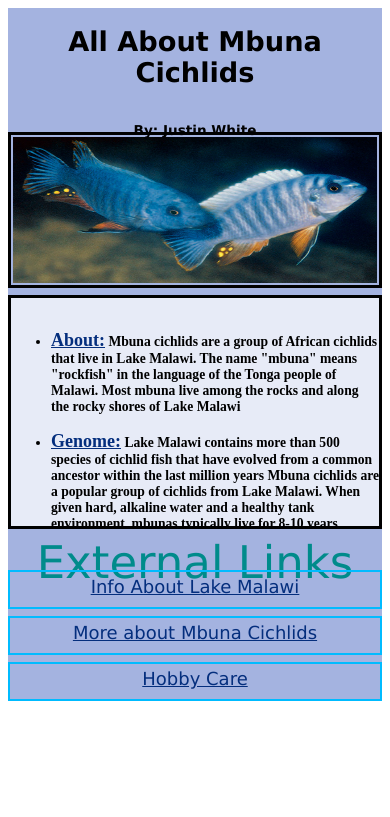
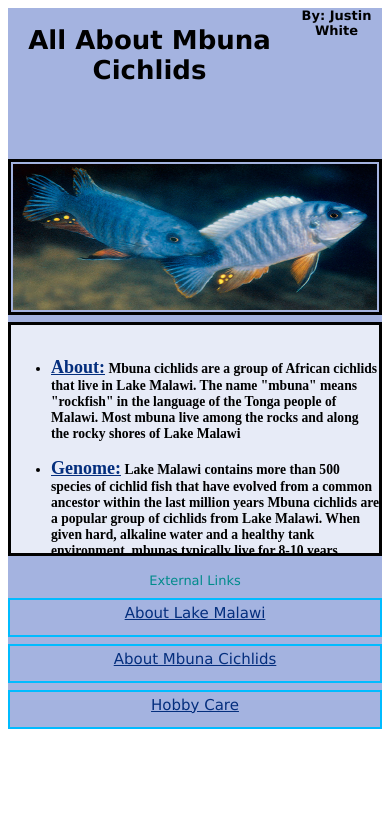
Before and after one commit to JWhite412965/Udacity-Blog, a plain HTML site: page index.html in a window 390 px wide. Drawn offline with Linux system fonts and the light colour scheme.

Commit message:
responsive issue and header addition
adjusted css for issue with links clipping on screen resize.
added <header> element and styled with css

```diff
--- a/css/about-history.css
+++ b/css/about-history.css
@@ -6,7 +6,7 @@
     display: grid;
     height: fit-content;
     width: 100%vw;
-    grid-template-rows: 7vw 45vw 30vw 7vw;
+    grid-template-rows: 13vw 45vw 30vw 7vw;
     grid-template-columns: repeat(6, 1fr);
     grid-template-areas:
         "head1 head1 head1 head2 head2 head2"
@@ -18,6 +18,9 @@
 
 }
 
+header {
+    display: inline-block
+}
 
 .heading1 {
     grid-area: head1;
@@ -72,7 +75,7 @@
 @media(max-width:550px) {
     .whole {
         grid-template-columns: 1fr;
-        grid-template-rows: 15vw 65vw 40vw 15vw 100vw 40vw 7vw 7vw;
+        grid-template-rows: 15vw 65vw 40vw 15vw 100vw 40vw 9vw 9vw;
         grid-template-areas:
             "head1"
             "img1"
--- a/css/fonts.css
+++ b/css/fonts.css
@@ -1,7 +1,10 @@
-
-    /* highlight fonts */
+/* highlight fonts */
 .heading {
 
+    font-family: Verdana, Geneva, Tahoma, sans-serif;
+}
+
+header {
     font-family: Verdana, Geneva, Tahoma, sans-serif;
 }
 
@@ -11,10 +14,12 @@
 
 .link1 {
     font-family: Verdana, Geneva, Tahoma, sans-serif;
+
 }
 
 .link2 {
     font-family: Verdana, Geneva, Tahoma, sans-serif;
+
 }
 
 .link3 {
@@ -45,11 +50,14 @@
     font-family: Verdana, Geneva, Tahoma, sans-serif;
 }
 
-a {  /* link color */
+a {
+    /* link color */
     color: rgb(4, 46, 125);
     font-size: large;
+
 }
 
-a:hover { /* link color when hover */
+a:hover {
+    /* link color when hover */
     color: crimson;
 }
--- a/css/hobby-care.css
+++ b/css/hobby-care.css
@@ -6,7 +6,7 @@
     display: grid;
     height: fit-content;
     width: 100%vw;
-    grid-template-rows: 7vw 45vw 30vw 7vw;
+    grid-template-rows: 13vw 45vw 30vw 7vw;
     grid-template-columns: repeat(4, 1fr);
     grid-template-areas:
         "head head head head"
@@ -53,7 +53,7 @@
 @media(max-width:550px) {
     .whole {
         grid-template-columns: 1fr;
-        grid-template-rows: 15vw 40vw 60vw 7vw 7vw;
+        grid-template-rows: 15vw 40vw 60vw 9vw 9vw;
         grid-template-areas:
             "head"
             "img"
@@ -78,6 +78,6 @@
             "home";
 
 
-        font-size: 100%;
+        font-size: 90%;
     }
 }
--- a/css/index.css
+++ b/css/index.css
@@ -6,7 +6,7 @@
     display: grid;
     width: 100%vw;
     height: fit-content;
-    grid-template-rows: 25vw 45vw 30vw 7vw 7vw;
+    grid-template-rows: 25vw 45vw 30vw 7vw 9vw;
     grid-template-columns: repeat(3, 1fr);
     grid-template-areas:
         "head head head"
@@ -19,10 +19,12 @@
 }
 
 
-.heading {
+header {
     text-align: center;
     font-weight: bold;
     grid-area: head;
+    display: flex;
+    justify-content: flex-end;
 }
 
 .container {
@@ -46,14 +48,27 @@
     padding: 4px;
     grid-area: link1;
     text-align: center;
+
 }
+
+.link1 a {
+    font-size: 15px;
+}
+
 
 .link2 {
     border: 2px solid rgb(0, 187, 255);
     padding: 4px;
     grid-area: link2;
     text-align: center;
+
+
 }
+
+.link2 a {
+    font-size: 15px;
+}
+
 
 .link3 {
     border: 2px solid rgb(0, 187, 255);
@@ -62,10 +77,15 @@
     text-align: center;
 }
 
+.link3 a {
+    font-size: 15px;
+}
+
+
 @media(max-width:550px) {
     .whole {
         grid-template-columns: 1fr;
-        grid-template-rows: 30vw 40vw 60vw 7vw 10vw 10vw 10vw;
+        grid-template-rows: 37vw 40vw 60vw 7vw 10vw 10vw 10vw;
         grid-template-areas:
             "head"
             "img"
@@ -79,15 +99,26 @@
 
     }
 
+    header {
+        justify-content: space-between;
+        text-align: center;
+        font-size: small
+    }
+
     .external-links {
-        font-size: 45px;
+        font-size: 13px;
+        padding-top: 10px;
     }
+
 }
+
+
+
 
 @media(max-device-width:550px) {
     .whole {
         grid-template-columns: 1fr;
-        grid-template-rows: 30vw 40vw 60vw 7vw 10vw 10vw 10vw;
+        grid-template-rows: 37vw 40vw 60vw 7vw 10vw 10vw 10vw;
         grid-template-areas:
             "head"
             "img"
@@ -97,10 +128,17 @@
             "link2"
             "link3";
 
-        font-size: 100%;
+        font-size: 90%;
+    }
+
+    header {
+        justify-content: space-between;
+        text-align: center;
+
     }
 
     .external-links {
-        font-size: 45px;
+        font-size: 25px;
+        display: none
     }
 }
--- a/css/location-temperment.css
+++ b/css/location-temperment.css
@@ -6,7 +6,7 @@
   display: grid;
   height: fit-content;
   width: 100%vw;
-  grid-template-rows: 7vw 45vw 30vw 7vw;
+  grid-template-rows: 13vw 45vw 30vw 7vw;
   grid-template-columns: repeat(6, 1fr);
   grid-template-areas:
     "head1 head1 head1 head2 head2 head2"
@@ -77,7 +77,7 @@
 @media(max-width:550px) {
   .whole {
     grid-template-columns: 1fr;
-    grid-template-rows: 15vw 45vw 40vw 15vw 100vw 40vw 7vw 7vw 7vw;
+    grid-template-rows: 15vw 45vw 40vw 15vw 100vw 40vw 9vw 9vw 9vw;
     grid-template-areas:
       "head1"
       "img1"
--- a/index.html
+++ b/index.html
@@ -17,13 +17,14 @@
 </head>
 
 <body>
+
     <div class="whole">
+        <header>
 
-        <div class="heading">
             <h1>All About Mbuna Cichlids</h1>
-            <br> By: Justin White
-        </div>
+            By: Justin White
 
+        </header>
 
         <div class="image"><img src="images/NewSpLabeotropheus-artatorostris.jpeg"
                 alt="blue scraper mouth Labeotropheus_trewavasae">
@@ -62,9 +63,9 @@
         <div class="external-links">External Links</div>
 </body>
 
-<div class="link1"><a href="https://whc.unesco.org/en/list/289/">Info About Lake Malawi</a>
+<div class="link1"><a href="https://whc.unesco.org/en/list/289/"> About Lake Malawi</a>
 </div>
-<div class="link2"><a href="https://en.wikipedia.org/wiki/Mbuna">More about Mbuna Cichlids</a>
+<div class="link2"><a href="https://en.wikipedia.org/wiki/Mbuna">About Mbuna Cichlids</a>
 </div>
 <div class="link3"><a href="https://www.aquafishcare.com/african-cichlids-care-tips">Hobby Care</a></div>
 
```
Also changed, not shown: about-history.html (+3 -0 lines).
